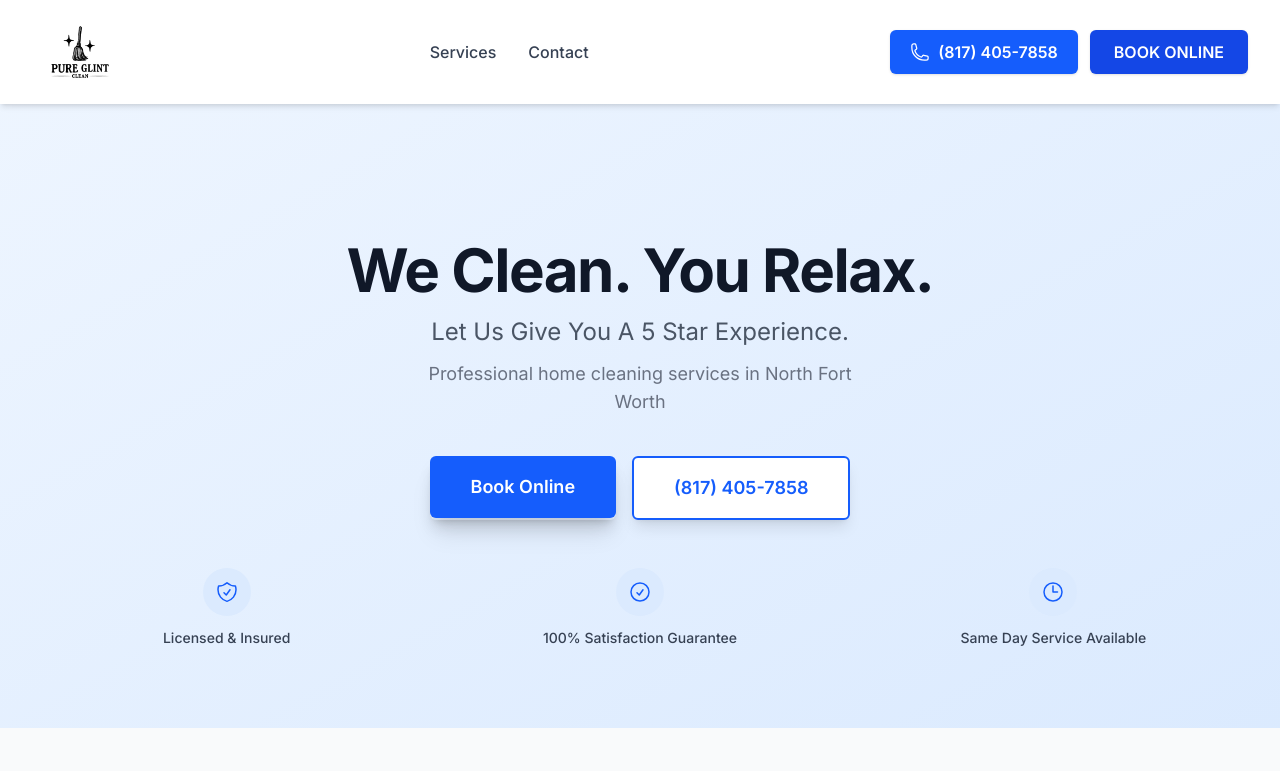
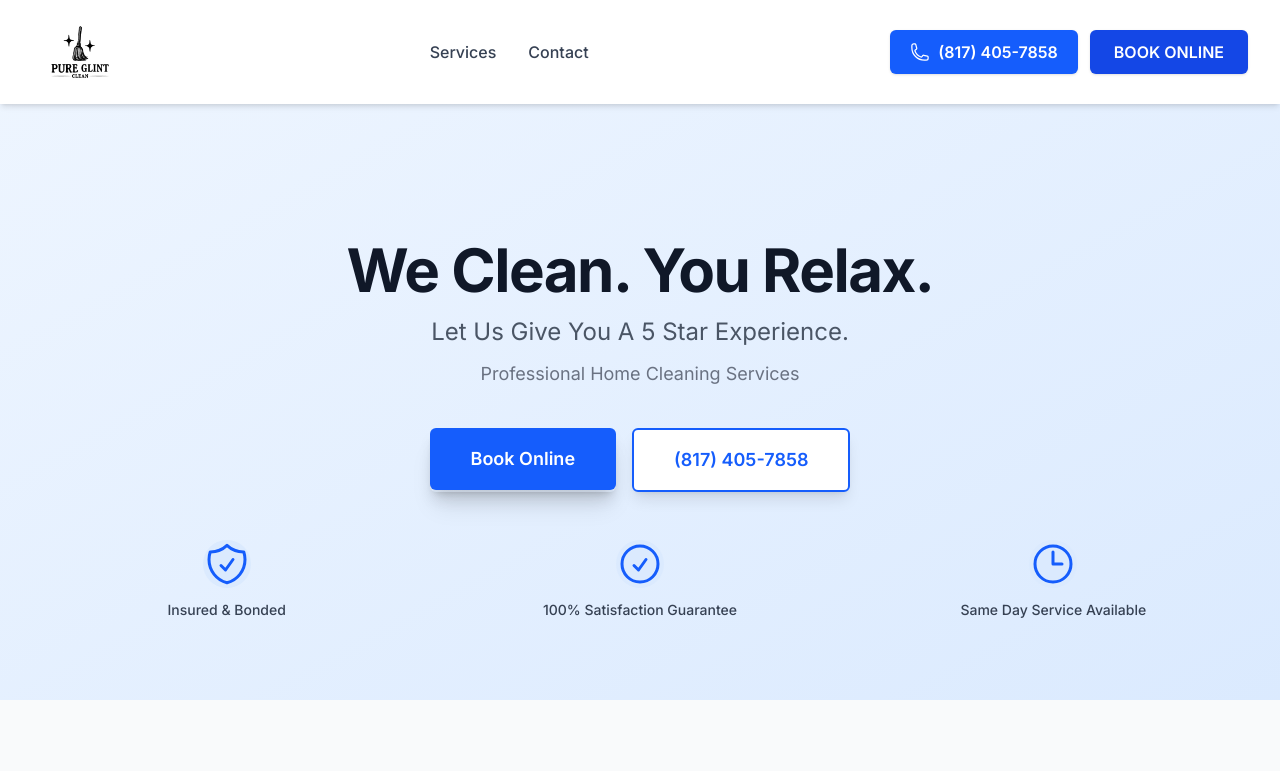
Before and after one commit to myDeveloperJourney/pure-glint-clean-website, a Next.js app: page / in a window 1280 px wide. Shown: the top 771 px of the page. Built offline with nearby package versions, Linux system fonts and the light colour scheme.

Commit message:
wip: makes further refinements

```diff
--- a/src/components/Footer.tsx
+++ b/src/components/Footer.tsx
@@ -184,7 +184,7 @@ const Footer = () => {
           {/* Additional Info */}
           <div className="mt-6 text-center md:text-left">
             <p className="text-gray-500 text-xs">
-              Licensed, bonded, and insured. Professional residential cleaning services
+              Bonded, and insured. Professional residential cleaning services
               serving the North Fort Worth area.
             </p>
           </div>
--- a/src/components/Hero.tsx
+++ b/src/components/Hero.tsx
@@ -12,9 +12,8 @@ const Hero = () => {
             Let Us Give You A 5 Star Experience.
           </p>
           <p className="mx-auto mt-3 max-w-md text-base text-gray-500 sm:text-lg">
-            Professional home cleaning services in North Fort Worth
+            Professional Home Cleaning Services
           </p>
-
           <div className="mx-auto mt-8 max-w-md sm:flex sm:justify-center sm:max-w-2xl md:mt-10">
             <div className="rounded-md shadow-lg">
               <a
--- a/src/components/TrustBadges.tsx
+++ b/src/components/TrustBadges.tsx
@@ -4,7 +4,7 @@ const TrustBadges = () => {
   const badges = [
     {
       icon: ShieldCheckIcon,
-      label: "Licensed & Insured",
+      label: "Insured & Bonded",
     },
     {
       icon: CheckCircleIcon,
@@ -21,7 +21,7 @@ const TrustBadges = () => {
       {badges.map((badge, index) => (
         <div key={index} className="flex flex-col items-center text-center">
           <div className="flex items-center justify-center h-12 w-12 rounded-full bg-blue-100 mb-3">
-            <badge.icon className="h-6 w-6 text-blue-600" />
+            <badge.icon className="h-14 w-14 text-blue-600" />
           </div>
           <p className="text-sm font-medium text-gray-700">{badge.label}</p>
         </div>
```
